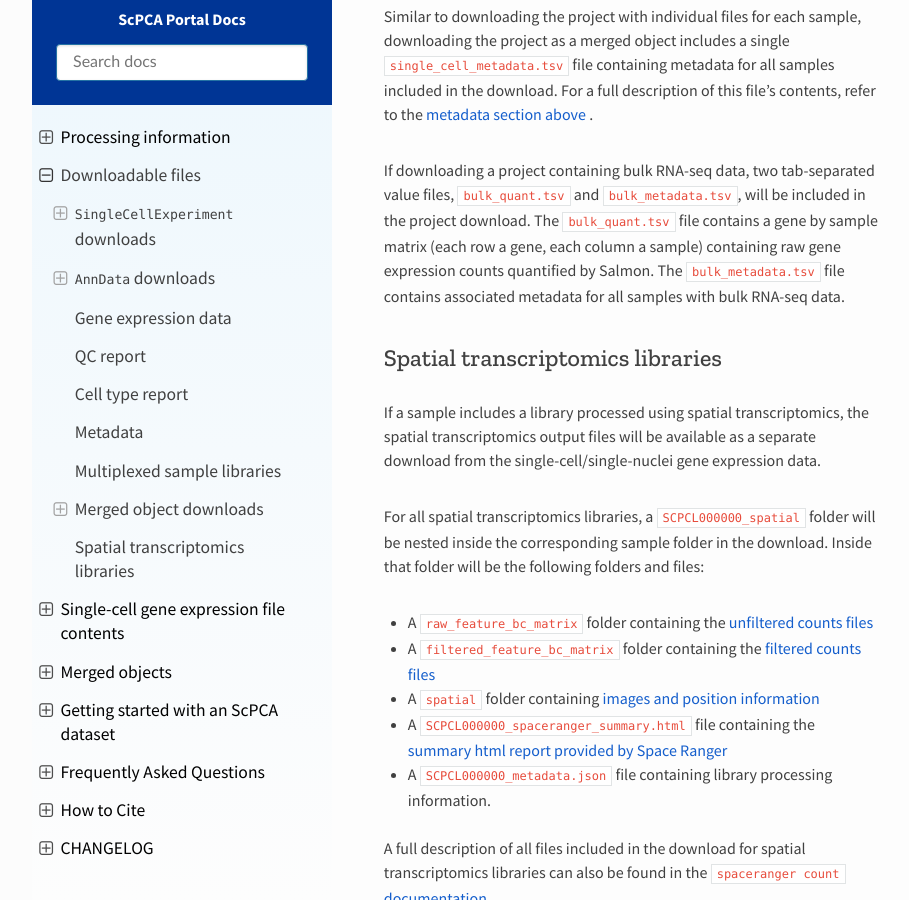
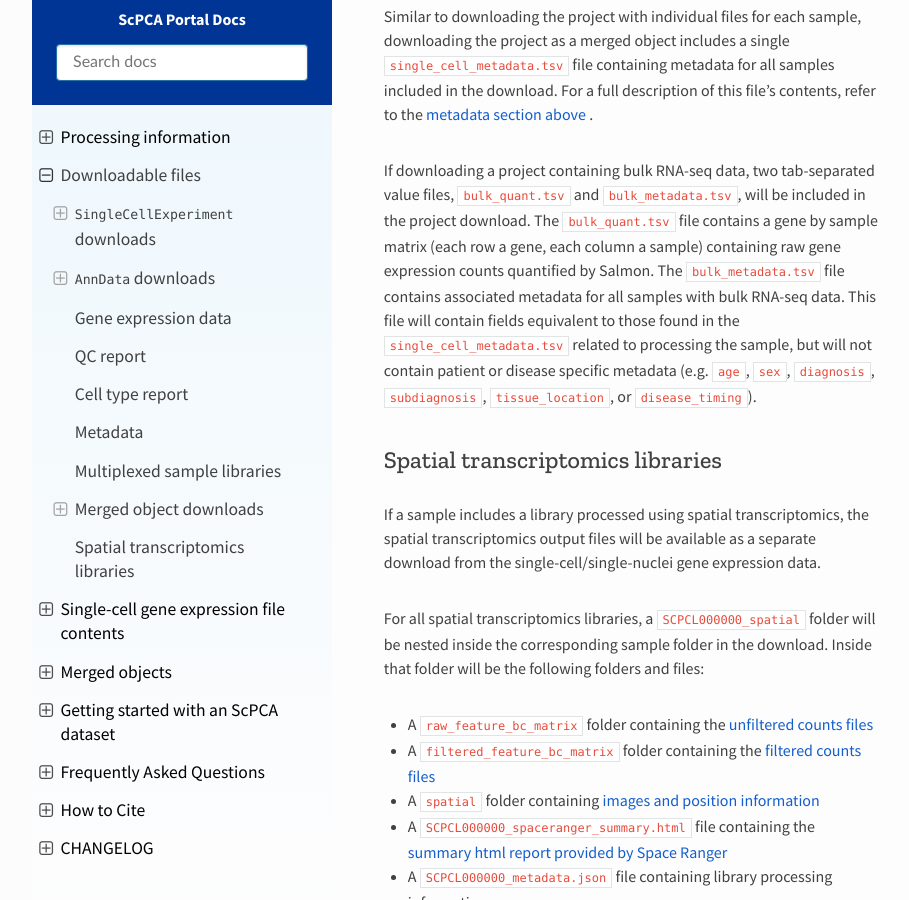
Before and after one commit to DongzeHE/scpca-docs, a Sphinx documentation site: the page built from docs/download_files.md, in a window 1280 px wide and 900 px high, scrolled down 13706 px. Shown: the whole window, without its empty margins (158-1067 px from the left). Built offline with Sphinx 7.4.7 and the Read the Docs theme 2.0.0, drawn with Linux system fonts in a browser that asks for light colours.

Commit message:
add additional sentence, copied from previous usage, of bulk_metadata contents

```diff
--- a/docs/download_files.md
+++ b/docs/download_files.md
@@ -176,6 +176,7 @@ For a full description of this file's contents, refer to the [metadata section a
 If downloading a project containing bulk RNA-seq data, two tab-separated value files, `bulk_quant.tsv` and `bulk_metadata.tsv`, will be included in the project download.
 The `bulk_quant.tsv` file contains a gene by sample matrix (each row a gene, each column a sample) containing raw gene expression counts quantified by Salmon.
 The `bulk_metadata.tsv` file contains associated metadata for all samples with bulk RNA-seq data.
+This file will contain fields equivalent to those found in the `single_cell_metadata.tsv` related to processing the sample, but will not contain patient or disease specific metadata (e.g. `age`, `sex`, `diagnosis`, `subdiagnosis`, `tissue_location`, or `disease_timing`).
 
 ## Spatial transcriptomics libraries
 
```
